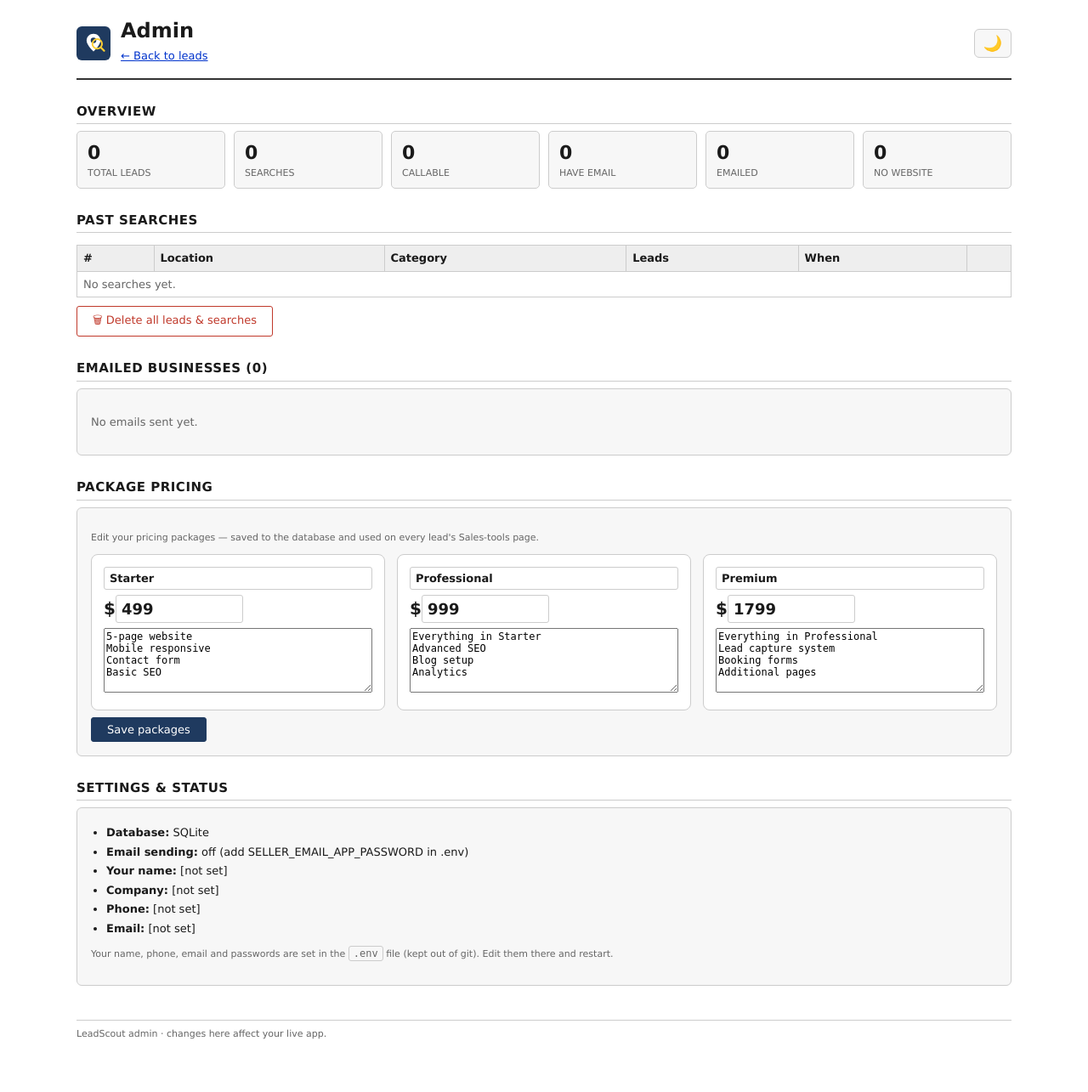
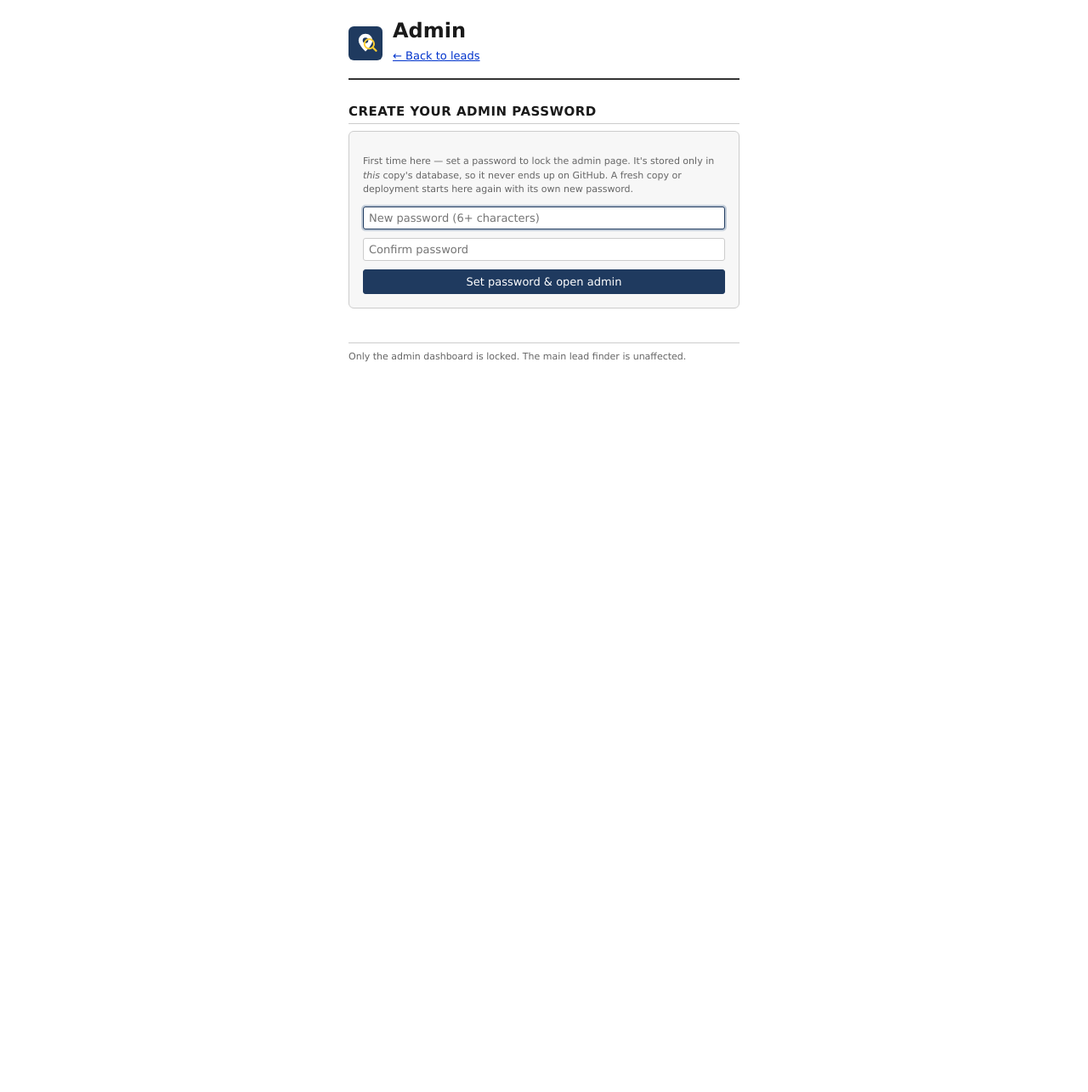
Before and after one commit to eveluvsadam/LeadScout, a FastAPI app: page /admin in a window 1280 px wide. Shown: the whole page at 85% size. After the commit the page ends 426 px from the top, so only its background shows below. Run offline with FastAPI, Linux system fonts and the light colour scheme.

Commit message:
Add admin-page password lock (set on first run, stored hashed in DB, not in code)
- First visit to /admin sets a password; stored as a salted PBKDF2 hash in the DB
- Session cookie login/logout; admin actions require auth
- Password lives in the database (git-ignored locally, fresh on each deploy), so
  it never ships with the code — new clones/versions start at the setup screen

Co-Authored-By: Claude Opus 4.8 <noreply@anthropic.com>

```diff
--- a/app/main.py
+++ b/app/main.py
@@ -6,6 +6,7 @@ it, and stores the leads in SQLite.
 """
 import asyncio
 import base64
+import hashlib
 import io
 import json
 import secrets
@@ -312,8 +313,54 @@ def get_packages() -> list:
     return sales.DEFAULT_PACKAGES
 
 
+# ---- Admin password (set on first use, stored hashed in the DB, never in git) #
+def _admin_password_set() -> bool:
+    return bool(db.get_setting("admin_pw_hash"))
+
+
+def _set_admin_password(pw: str) -> None:
+    salt = secrets.token_hex(16)
+    h = hashlib.pbkdf2_hmac("sha256", pw.encode(), bytes.fromhex(salt), 200_000).hex()
+    db.set_setting("admin_pw_salt", salt)
+    db.set_setting("admin_pw_hash", h)
+
+
+def _verify_admin_password(pw: str) -> bool:
+    salt, h = db.get_setting("admin_pw_salt"), db.get_setting("admin_pw_hash")
+    if not salt or not h:
+        return False
+    calc = hashlib.pbkdf2_hmac("sha256", pw.encode(), bytes.fromhex(salt), 200_000).hex()
+    return secrets.compare_digest(calc, h)
+
+
+def _new_admin_session() -> str:
+    token = secrets.token_urlsafe(32)
+    db.set_setting("admin_session", token)
+    return token
+
+
+def _admin_authed(request: Request) -> bool:
+    token = db.get_setting("admin_session")
+    cookie = request.cookies.get("admin_session")
+    return bool(token and cookie and secrets.compare_digest(cookie, token))
+
+
+def _login_cookie(token: str) -> Response:
+    r = Response(status_code=303, headers={"Location": "/admin"})
+    r.set_cookie("admin_session", token, httponly=True, samesite="lax",
+                 max_age=60 * 60 * 24 * 30)
+    return r
+
+
 @app.get("/admin", response_class=HTMLResponse)
 def admin(request: Request):
+    # First run anywhere (fresh clone/deploy): no password set yet -> set one.
+    if not _admin_password_set():
+        return templates.TemplateResponse("admin_gate.html",
+                                          {"request": request, "setup": True})
+    if not _admin_authed(request):
+        return templates.TemplateResponse("admin_gate.html",
+                                          {"request": request, "setup": False})
     return templates.TemplateResponse("admin.html", {
         "request": request,
         "stats": db.stats(),
@@ -329,21 +376,55 @@ def admin(request: Request):
     })
 
 
+@app.post("/admin/setup")
+def admin_setup(request: Request, password: str = Form(...), confirm: str = Form("")):
+    if _admin_password_set():   # already set — don't allow silent reset
+        return Response(status_code=303, headers={"Location": "/admin"})
+    if len(password) < 6 or password != confirm:
+        return templates.TemplateResponse("admin_gate.html", {
+            "request": request, "setup": True,
+            "error": "Passwords must match and be at least 6 characters."})
+    _set_admin_password(password)
+    return _login_cookie(_new_admin_session())
+
+
+@app.post("/admin/login")
+def admin_login(request: Request, password: str = Form(...)):
+    if not _verify_admin_password(password):
+        return templates.TemplateResponse("admin_gate.html", {
+            "request": request, "setup": False, "error": "Wrong password."})
+    return _login_cookie(_new_admin_session())
+
+
+@app.post("/admin/logout")
+def admin_logout():
+    db.set_setting("admin_session", "")   # invalidates the cookie everywhere
+    r = Response(status_code=303, headers={"Location": "/admin"})
+    r.delete_cookie("admin_session")
+    return r
+
+
 @app.post("/admin/delete-search")
-def admin_delete_search(search_id: int = Form(...)):
+def admin_delete_search(request: Request, search_id: int = Form(...)):
+    if not _admin_authed(request):
+        return Response(status_code=303, headers={"Location": "/admin"})
     db.delete_search(search_id)
     return Response(status_code=303, headers={"Location": "/admin"})
 
 
 @app.post("/admin/delete-all")
-def admin_delete_all():
+def admin_delete_all(request: Request):
+    if not _admin_authed(request):
+        return Response(status_code=303, headers={"Location": "/admin"})
     db.delete_all_leads()
     return Response(status_code=303, headers={"Location": "/admin"})
 
 
 @app.post("/admin/packages")
-def admin_packages(name: list[str] = Form([]), price: list[str] = Form([]),
-                   features: list[str] = Form([])):
+def admin_packages(request: Request, name: list[str] = Form([]),
+                   price: list[str] = Form([]), features: list[str] = Form([])):
+    if not _admin_authed(request):
+        return Response(status_code=303, headers={"Location": "/admin"})
     packages = []
     for i, nm in enumerate(name):
         try:
--- a/app/templates/admin.html
+++ b/app/templates/admin.html
@@ -23,7 +23,10 @@
       <h1>Admin</h1>
       <p class="tagline"><a href="/">&larr; Back to leads</a></p>
     </div>
-    <button type="button" id="themeBtn" class="theme-toggle" aria-label="Toggle dark mode">🌙</button>
+    <form method="post" action="/admin/logout" style="margin-left:auto;align-self:center">
+      <button type="submit" class="ghost" style="padding:6px 12px">Log out</button>
+    </form>
+    <button type="button" id="themeBtn" class="theme-toggle" aria-label="Toggle dark mode" style="margin-left:8px">🌙</button>
   </header>
   <hr>
 
--- /dev/null
+++ b/app/templates/admin_gate.html
@@ -0,0 +1,54 @@
+<!DOCTYPE html>
+<html lang="en">
+<head>
+<meta charset="utf-8">
+<meta name="viewport" content="width=device-width, initial-scale=1">
+<title>{{ 'Set up admin' if setup else 'Admin login' }} — LeadScout</title>
+<link rel="icon" type="image/svg+xml" href="/static/logo.svg">
+<link rel="stylesheet" href="/static/style.css">
+<script>
+  (function () {
+    var t = localStorage.getItem("theme");
+    if (!t) t = matchMedia("(prefers-color-scheme: dark)").matches ? "dark" : "light";
+    document.documentElement.setAttribute("data-theme", t);
+  })();
+</script>
+</head>
+<body>
+<div class="wrap" style="max-width:460px">
+
+  <header>
+    <img src="/static/logo.svg" alt="LeadScout logo">
+    <div>
+      <h1>Admin</h1>
+      <p class="tagline"><a href="/">&larr; Back to leads</a></p>
+    </div>
+  </header>
+  <hr>
+
+  {% if error %}<div class="msg err">{{ error }}</div>{% endif %}
+
+  {% if setup %}
+  <h2>Create your admin password</h2>
+  <div class="panel">
+    <p class="small">First time here — set a password to lock the admin page. It's stored only in <em>this</em> copy's database, so it never ends up on GitHub. A fresh copy or deployment starts here again with its own new password.</p>
+    <form method="post" action="/admin/setup" class="form" style="display:flex;flex-direction:column;gap:10px">
+      <input type="password" name="password" placeholder="New password (6+ characters)" required autofocus>
+      <input type="password" name="confirm" placeholder="Confirm password" required>
+      <button type="submit">Set password &amp; open admin</button>
+    </form>
+  </div>
+  {% else %}
+  <h2>Admin login</h2>
+  <div class="panel">
+    <form method="post" action="/admin/login" class="form" style="display:flex;flex-direction:column;gap:10px">
+      <input type="password" name="password" placeholder="Admin password" required autofocus>
+      <button type="submit">Log in</button>
+    </form>
+  </div>
+  {% endif %}
+
+  <footer>Only the admin dashboard is locked. The main lead finder is unaffected.</footer>
+</div>
+</body>
+</html>
```
